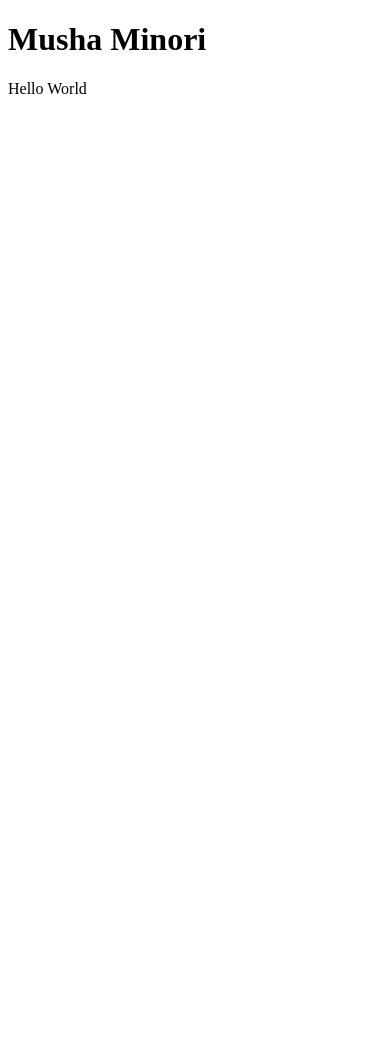
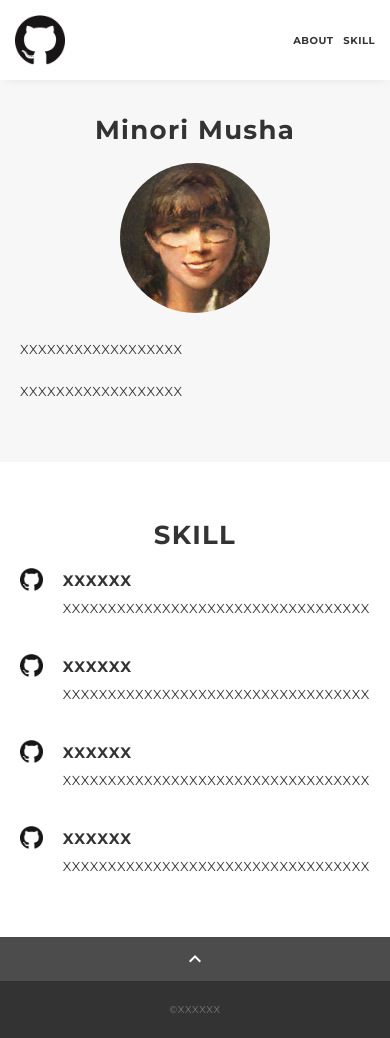
Before and after one commit to miki0421/portfolio, a plain HTML site: page docs/index.html in a window 390 px wide. Before the commit the page ends 844 px from the top, so only its background shows below. Drawn offline with nearby package versions, Linux system fonts and the light colour scheme.

Commit message:
テンプレート反映

```diff
--- /dev/null
+++ b/docs/css/ress.css
@@ -0,0 +1,283 @@
+/*!
+ * ress.css • v3.0.1
+ * MIT License
+ * github.com/filipelinhares/ress
+ */
+
+/* # =================================================================
+   # Global selectors
+   # ================================================================= */
+
+html {
+  box-sizing: border-box;
+  word-break: normal;
+  -moz-tab-size: 4;
+  tab-size: 4;
+
+  -webkit-text-size-adjust: 100%; /* Prevent adjustments of font size after orientation changes in iOS */
+}
+
+*,
+::before,
+::after {
+  box-sizing: inherit;
+  background-repeat: no-repeat; /* Set `background-repeat: no-repeat` to all elements and pseudo elements */
+}
+
+::before,
+::after {
+  vertical-align: inherit;
+  text-decoration: inherit; /* Inherit text-decoration and vertical align to ::before and ::after pseudo elements */
+}
+
+* {
+  margin: 0;
+  padding: 0; /* Reset `padding` and `margin` of all elements */
+}
+
+/* # =================================================================
+   # General elements
+   # ================================================================= */
+
+hr {
+  overflow: visible; /* Show the overflow in Edge and IE */
+  height: 0; /* Add the correct box sizing in Firefox */
+}
+
+details,
+main {
+  display: block; /* Render the `main` element consistently in IE. */
+}
+
+summary {
+  display: list-item; /* Add the correct display in all browsers */
+}
+
+small {
+  font-size: 80%; /* Set font-size to 80% in `small` elements */
+}
+
+[hidden] {
+  display: none; /* Add the correct display in IE */
+}
+
+abbr[title] {
+  /* Add the correct text decoration in Chrome, Edge, IE, Opera, and Safari */
+  text-decoration: underline;
+  text-decoration: underline dotted;
+  border-bottom: none; /* Remove the bottom border in Chrome 57 */
+}
+
+a {
+  background-color: transparent; /* Remove the gray background on active links in IE 10 */
+}
+
+a:active,
+a:hover {
+  outline-width: 0; /* Remove the outline when hovering in all browsers */
+}
+
+code,
+kbd,
+pre,
+samp {
+  font-family: monospace, monospace; /* Specify the font family of code elements */
+}
+
+pre {
+  font-size: 1em; /* Correct the odd `em` font sizing in all browsers */
+}
+
+b,
+strong {
+  font-weight: bolder; /* Add the correct font weight in Chrome, Edge, and Safari */
+}
+
+/* https://gist.github.com/unruthless/413930 */
+sub,
+sup {
+  position: relative;
+  font-size: 75%;
+  line-height: 0;
+  vertical-align: baseline;
+}
+
+sub {
+  bottom: -.25em;
+}
+
+sup {
+  top: -.5em;
+}
+
+/* # =================================================================
+   # Forms
+   # ================================================================= */
+
+input {
+  border-radius: 0;
+}
+
+/* Replace pointer cursor in disabled elements */
+[disabled] {
+  cursor: default;
+}
+
+[type="number"]::-webkit-inner-spin-button,
+[type="number"]::-webkit-outer-spin-button {
+  height: auto; /* Correct the cursor style of increment and decrement buttons in Chrome */
+}
+
+[type="search"] {
+  outline-offset: -2px; /* Correct the outline style in Safari */
+
+  -webkit-appearance: textfield; /* Correct the odd appearance in Chrome and Safari */
+}
+
+[type="search"]::-webkit-search-decoration {
+  -webkit-appearance: none; /* Remove the inner padding in Chrome and Safari on macOS */
+}
+
+textarea {
+  overflow: auto; /* Internet Explorer 11+ */
+  resize: vertical; /* Specify textarea resizability */
+}
+
+button,
+input,
+optgroup,
+select,
+textarea {
+  font: inherit; /* Specify font inheritance of form elements */
+}
+
+optgroup {
+  font-weight: bold; /* Restore the font weight unset by the previous rule */
+}
+
+button {
+  overflow: visible; /* Address `overflow` set to `hidden` in IE 8/9/10/11 */
+}
+
+button,
+select {
+  text-transform: none; /* Firefox 40+, Internet Explorer 11- */
+}
+
+/* Apply cursor pointer to button elements */
+button,
+[type="button"],
+[type="reset"],
+[type="submit"],
+[role="button"] {
+  cursor: pointer;
+  color: inherit;
+}
+
+/* Remove inner padding and border in Firefox 4+ */
+button::-moz-focus-inner,
+[type="button"]::-moz-focus-inner,
+[type="reset"]::-moz-focus-inner,
+[type="submit"]::-moz-focus-inner {
+  padding: 0;
+  border-style: none;
+}
+
+/* Replace focus style removed in the border reset above */
+button:-moz-focusring,
+[type="button"]::-moz-focus-inner,
+[type="reset"]::-moz-focus-inner,
+[type="submit"]::-moz-focus-inner {
+  outline: 1px dotted ButtonText;
+}
+
+button,
+html [type="button"],
+/* Prevent a WebKit bug where (2) destroys native `audio` and `video`controls in Android 4 */
+[type="reset"],
+[type="submit"] {
+  -webkit-appearance: button; /* Correct the inability to style clickable types in iOS */
+}
+
+/* Remove the default button styling in all browsers */
+button,
+input,
+select,
+textarea {
+  border-style: none;
+  background-color: transparent;
+}
+
+/* Style select like a standard input */
+select {
+  -webkit-appearance: none; /* Chrome 41+ */
+  -moz-appearance: none; /* Firefox 36+ */
+}
+
+select::-ms-expand {
+  display: none; /* Internet Explorer 11+ */
+}
+
+select::-ms-value {
+  color: currentColor; /* Internet Explorer 11+ */
+}
+
+legend {
+  display: table; /* Correct the text wrapping in Edge and IE */
+  max-width: 100%; /* Correct the text wrapping in Edge and IE */
+  max-width: 100%; /* Correct the text wrapping in Edge 18- and IE */
+  white-space: normal; /* Correct the text wrapping in Edge and IE */
+  color: inherit; /* Correct the color inheritance from `fieldset` elements in IE */
+  border: 0; /* Correct `color` not being inherited in IE 8/9/10/11 */
+}
+
+::-webkit-file-upload-button {
+  font: inherit; /* Change font properties to `inherit` in Chrome and Safari */
+  color: inherit;
+  /* Correct the inability to style clickable types in iOS and Safari */
+
+  -webkit-appearance: button;
+}
+
+/* # =================================================================
+   # Specify media element style
+   # ================================================================= */
+
+img {
+  border-style: none; /* Remove border when inside `a` element in IE 8/9/10 */
+}
+
+/* Add the correct vertical alignment in Chrome, Firefox, and Opera */
+progress {
+  vertical-align: baseline;
+}
+
+/* # =================================================================
+   # Accessibility
+   # ================================================================= */
+
+/* Hide content from screens but not screenreaders */
+@media screen {
+  [hidden~="screen"] {
+    display: inherit;
+  }
+  [hidden~="screen"]:not(:active):not(:focus):not(:target) {
+    position: absolute !important;
+    clip: rect(0 0 0 0) !important;
+  }
+}
+
+/* Specify the progress cursor of updating elements */
+[aria-busy="true"] {
+  cursor: progress;
+}
+
+/* Specify the pointer cursor of trigger elements */
+[aria-controls] {
+  cursor: pointer;
+}
+
+/* Specify the unstyled cursor of disabled, not-editable, or otherwise inoperable elements */
+[aria-disabled] {
+  cursor: default;
+}
--- /dev/null
+++ b/docs/css/style.css
@@ -0,0 +1,311 @@
+body {
+  font-family: "Montserrat","Helvetica Neue",Arial,"Hiragino Kaku Gothic ProN","Hiragino Sans",Meiryo,sans-serif;
+  font-size: 14px;
+  line-height: 1.8;
+  letter-spacing: .8px;
+  color: #333;
+}
+
+a {
+  transition: opacity .3s;
+  text-decoration: none;
+  color: #1ca9e3;
+}
+
+img {
+  max-width: 100%;
+  height: auto;
+  vertical-align: bottom;
+  border-style: none;
+}
+
+ul,
+li {
+  list-style: none;
+}
+
+.pc-only {
+  display: block;
+}
+
+.sp-only {
+  display: none;
+}
+
+.wrapper {
+  padding-top: 73px;
+}
+
+.section {
+  padding: 90px 0;
+}
+
+.section:nth-of-type(odd) {
+  background-color: #f7f7f7;
+}
+
+.inner {
+  max-width: 1340px;
+  margin: 0 auto;
+  padding: 0 40px;
+}
+
+.title {
+  font-size: 34px;
+  font-weight: bold;
+  line-height: 1;
+  margin-bottom: 40px;
+  text-align: center;
+  letter-spacing: .05em;
+  color: #333;
+}
+
+.lead {
+  margin-bottom: 30px;
+}
+
+/*--- header ---*/
+.header {
+  position: fixed;
+  top: 0;
+  z-index: 1;
+  width: 100%;
+  background-color: #fff;
+  box-shadow: 0 5px 10px -6px rgba(0,0,0,.1);
+}
+
+.header .inner {
+  display: flex;
+  align-items: center;
+  justify-content: space-between;
+  padding: 20px 40px;
+}
+
+.header-logo {
+  font-size: 20px;
+  font-weight: bold;
+  line-height: 1.2;
+  margin-right: 20px;
+  letter-spacing: .05em;
+}
+
+.header-logo a {
+  color: #333;
+}
+
+.header-banner {
+  width: 50px;
+}
+.header-nav-list {
+  display: flex;
+  justify-content: space-between;
+}
+
+.header-nav-item:not(:last-child) {
+  margin-right: 20px;
+}
+
+.header-nav-item a {
+  position: relative;
+  font-size: 13px;
+  font-weight: bold;
+  display: inline-block;
+  padding: 5px 0;
+  transition: .3s;
+  letter-spacing: .05em;
+  color: #333;
+}
+.header-nav-item a:after {
+  position: absolute;
+  bottom: 0;
+  left: 50%;
+  width: 0;
+  height: 3px;
+  content: "";
+  transition: .3s;
+  -webkit-transform: translateX(-50%);
+  transform: translateX(-50%);
+  background-color: #333;
+}
+
+.header-nav-item a:hover:after {
+  width: 100%;
+}
+
+/*--- about ---*/
+.profile {
+  display: flex;
+  flex-wrap: wrap;
+  max-width: 800px;
+  margin: 0 auto;
+}
+.profile-img {
+  width: 20%;
+  margin-right: 30px;
+  border-radius: 50%;
+}
+.profile-img img {
+  border-radius: 50%;
+}
+.profile-body {
+  flex: 1;
+}
+.profile-body p:not(:last-child) {
+  margin-bottom: 30px;
+}
+
+/*--- skill ---*/
+.skill-list {
+  display: flex;
+  flex-wrap: wrap;
+  justify-content: space-between;
+  margin-bottom: -50px;
+}
+
+.skill-item {
+  display: flex;
+  align-items: flex-start;
+  justify-content: space-between;
+  width: 48%;
+  margin-bottom: 50px;
+}
+
+.skill-img {
+  width: 60px;
+  height: auto;
+  margin-right: 20px;
+}
+
+.skill-body {
+  flex: 1;
+}
+
+.skill-name {
+  margin-bottom: 3px;
+}
+
+/*--- contact ---*/
+.contact {
+  text-align: center;
+}
+
+.contact-item:not(:last-child) {
+  margin-right: 10px;
+}
+
+.contact-icon {
+  width: 50px;
+}
+
+/*--- page-top ---*/
+.page-top {
+  font-weight: bold;
+  padding: 10px;
+  cursor: pointer;
+  text-align: center;
+  background-color: #4c4c4c;
+}
+
+.page-top .material-icons-outlined {
+  vertical-align: bottom;
+  color: #fff;
+}
+
+/*--- footer ---*/
+.footer {
+  padding: 30px;
+  background-color: #333;
+}
+
+.copyright {
+  font-size: 10px;
+  text-align: center;
+  color: #797979;
+}
+
+
+/* --- media Queries 767 ---*/
+@media screen and (max-width: 767px) {
+  body {
+    font-size: 13px;
+    line-height: 1.7;
+  }
+
+  .pc-only {
+    display: none;
+  }
+
+  .sp-only {
+    display: block;
+  }
+
+  .title {
+    font-size: 26px;
+    margin-bottom: 20px;
+  }
+
+  .wrapper {
+    padding-top: 57px;
+  }
+
+  .section {
+    padding: 60px 0;
+  }
+
+  .inner {
+    padding: 0 20px;
+  }
+
+  .header .inner {
+    padding: 15px;
+  }
+
+  .header-logo {
+    font-size: 15px;
+    margin-right: 15px;
+  }
+
+  .header-nav-item:not(:last-child) {
+    margin-right: 10px;
+  }
+
+  .header-nav-item a {
+    font-size: 10px;
+  }
+
+  .header-nav-item a:after {
+    display: none;
+  }
+
+  .profile {
+    display: block;
+  }
+  .profile-img {
+    width: 150px;
+    margin: 0 auto;
+    margin-bottom: 25px;
+  }
+
+  .profile-body p:not(:last-child) {
+    margin-bottom: 20px;
+  }
+
+  .skill-list {
+    display: block;
+    margin-bottom: 0;
+  }
+
+  .skill-item {
+    width: 100%;
+    margin-bottom: 35px;
+  }
+
+  .skill-item:last-child {
+    margin-bottom: 0;
+  }
+
+  .footer {
+    padding: 20px;
+  }
+
+}
--- a/docs/index.html
+++ b/docs/index.html
@@ -1,13 +1,117 @@
 <!DOCTYPE html>
 <html>
 <head>
-<meta charset="UTF-8">
-<title>My Portfolio</title>
+<meta charset="utf-8" />
+<meta name="viewport"
+	content="width=device-width,initial-scale=1.0,user-scalable=no" />
+<meta property="og:type" content="website" />
+<meta property="og:title" content="XXXXXX's portfolio" />
+<!-- <meta property="og:url" content="dummyurl" /> -->
+<meta property="og:description" content="XXXXXXの自己紹介サイトです。" />
+<meta property="og:image" content="img/ogp.png" />
+<meta name="description" content="XXXXXXの自己紹介サイトです。" />
+<title>XXXXXX ポートフォリオ</title>
+<link rel="preconnect" href="https://fonts.gstatic.com" />
+<link
+	href="https://fonts.googleapis.com/css2?family=Montserrat:wght@400;700&display=swap"
+	rel="stylesheet" />
+<link
+	href="https://fonts.googleapis.com/css?family=Material+Icons+Outlined"
+	rel="stylesheet" />
+<link href="css/ress.css" media="all" rel="stylesheet" type="text/css" />
+<link href="css/style.css" media="all" rel="stylesheet" type="text/css" />
+<!-- <link rel="shortcut icon" href="img/favicon.ico" /> -->
+<!-- <link rel="canonical" href="dummyurl" /> -->
 </head>
+
 <body>
+	<div class="wrapper">
+		<header class="header">
+			<div class="inner">
+				<h1 class="header-logo">
+					<a href="#"><img class="header-banner" src="img/github.png"
+						alt="ロゴマーク" /> </a>
+				</h1>
+				<nav class="header-nav">
+					<ul class="header-nav-list">
+						<li class="header-nav-item"><a href="#about">ABOUT</a></li>
+						<li class="header-nav-item"><a href="#skill">SKILL</a></li>
+					</ul>
+				</nav>
+			</div>
+		</header>
 
-	<h1>Musha Minori</h1>
-	<p>Hello World</p>
+		<main class="content">
+			<section class="about section" id="about">
+				<div class="inner">
+					<h2 class="title">Minori Musha</h2>
+					<div class="profile">
+						<p class="profile-img">
+							<img src="img/profile.png" alt="自画像" />
+						</p>
+						<div class="profile-body">
+							<p>XXXXXXXXXXXXXXXXXX</p>
+							<p>XXXXXXXXXXXXXXXXXX</p>
+						</div>
+					</div>
+				</div>
+			</section>
 
+			<section class="skill section" id="skill">
+				<div class="inner">
+					<h2 class="title">SKILL</h2>
+					<div class="skill-list">
+						<div class="skill-item">
+							<p class="skill-img">
+								<img src="img/github.png" alt="logo" />
+							</p>
+							<div class="skill-body">
+								<h3 class="skill-name">XXXXXX</h3>
+								<p class="skill-text">XXXXXXXXXXXXXXXXXXXXXXXXXXXXXXXXXX</p>
+							</div>
+						</div>
+						<div class="skill-item">
+							<p class="skill-img">
+								<img src="img/github.png" alt="logo" />
+							</p>
+							<div class="skill-body">
+								<h3 class="skill-name">XXXXXX</h3>
+								<p class="skill-text">XXXXXXXXXXXXXXXXXXXXXXXXXXXXXXXXXX</p>
+							</div>
+						</div>
+						<div class="skill-item">
+							<p class="skill-img">
+								<img src="img/github.png" alt="logo" />
+							</p>
+							<div class="skill-body">
+								<h3 class="skill-name">XXXXXX</h3>
+								<p class="skill-text">XXXXXXXXXXXXXXXXXXXXXXXXXXXXXXXXXX</p>
+							</div>
+						</div>
+						<div class="skill-item">
+							<p class="skill-img">
+								<img src="img/github.png" alt="logo" />
+							</p>
+							<div class="skill-body">
+								<h3 class="skill-name">XXXXXX</h3>
+								<p class="skill-text">XXXXXXXXXXXXXXXXXXXXXXXXXXXXXXXXXX</p>
+							</div>
+						</div>
+					</div>
+				</div>
+			</section>
+
+			<div class="page-top" id="js-page-top">
+				<span class="material-icons-outlined">expand_less</span>
+			</div>
+
+			<footer class="footer">
+				<div class="copyright">&copy;XXXXXX</div>
+			</footer>
+		</main>
+	</div>
+	<script
+		src="https://ajax.googleapis.com/ajax/libs/jquery/3.5.1/jquery.min.js"></script>
+	<script src="js/script.js"></script>
 </body>
 </html>
--- /dev/null
+++ b/docs/js/script.js
@@ -0,0 +1,20 @@
+$(function () {
+
+  //ページ内スクロール
+  var navHeight = $(".header").outerHeight();
+
+  $('a[href^="#"]').on("click", function () {
+    var href = $(this).attr("href");
+    var target = $(href == "#" || href == "" ? "html" : href);
+    var position = target.offset().top - navHeight;
+    $("html, body").animate({ scrollTop: position, }, 300, "swing");
+    return false;
+  });
+
+  //ページトップ
+  $("#js-page-top").on("click", function () {
+    $("body,html").animate({ scrollTop: 0, }, 300);
+    return false;
+  });
+
+});
```
Also changed, not shown: docs/img/github.png (added), docs/img/ogp.png (added), docs/img/profile.png (added).
